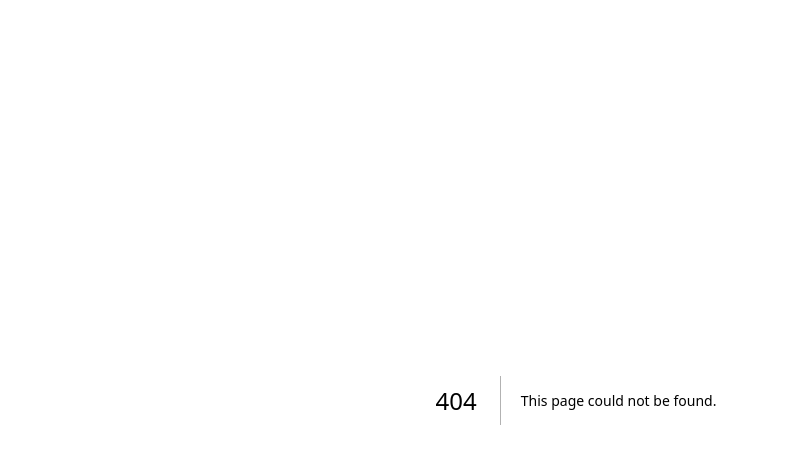
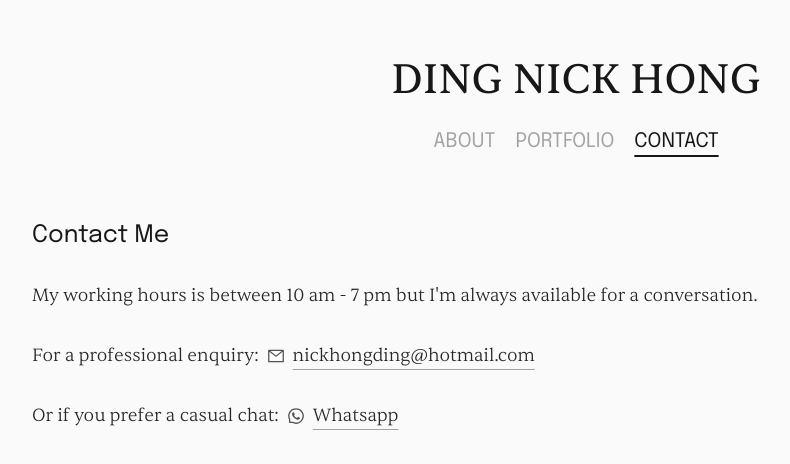
Before and after one commit to Dingnh/portfolio, a Next.js app: page /contact-me in a window 1280 px wide. Before the commit this address had no page. Shown: the top 464 px of the page, without its empty margins (64-854 px from the left). Built offline with nearby package versions, Linux system fonts and the light colour scheme.

Commit message:
feat: contact me page

```diff
--- /dev/null
+++ b/app/contact-me/page.tsx
@@ -0,0 +1,64 @@
+import Layout from "@/components/Layout";
+//  hover:decoration-neutral-900
+import {
+  AiOutlineGithub,
+  AiOutlineInstagram,
+  AiOutlineLinkedin,
+  AiOutlineMail,
+  AiOutlineWhatsApp,
+} from "react-icons/ai";
+
+const socials = [
+  {
+    Icon: AiOutlineInstagram,
+    label: "Instagram",
+    url: "https://www.instagram.com/dingnick/",
+  },
+  {
+    Icon: AiOutlineGithub,
+    label: "Github",
+    url: "https://github.com/Dingnh",
+  },
+  {
+    Icon: AiOutlineLinkedin,
+    label: "LinkedIn",
+    url: "https://www.linkedin.com/in/18039503/",
+  },
+];
+
+export default function ContactMe() {
+  return (
+    <Layout className="flex flex-col lg:flex-row gap-4 sm:gap-8 lg:gap-12 xl:gap-20 w-full">
+      <div className="flex flex-col w-full gap-3 xl:gap-6 py-5 lg:py-0">
+        <h2 className="font-epilogue text-xl sm:text-2xl">Contact Me</h2>
+        <div className="flex flex-col gap-5 leading-8 sm:leading-10 font-sentient font-light text-neutral-800 sm:text-lg">
+          <p>
+            My working hours is between 10 am - 7 pm but I'm always available
+            for a conversation.
+          </p>
+          <p className="flex flex-wrap gap-2">
+            For a professional enquiry:{" "}
+            <a
+              href="mailto:nickhongding@hotmail.com"
+              className="group sm:text-lg flex items-center underline underline-offset-8 decoration-neutral-400 hover:decoration-neutral-900"
+            >
+              <AiOutlineMail className="text-neutral-600 group-hover:text-neutral-900 mr-2" />
+              nickhongding@hotmail.com
+            </a>
+          </p>
+          <p className="flex flex-wrap gap-2">
+            Or if you prefer a casual chat:{" "}
+            <a
+              target="_blank"
+              href="https://wa.link/z5cvep"
+              className="group sm:text-lg flex items-center underline underline-offset-8 decoration-neutral-400 hover:decoration-neutral-900"
+            >
+              <AiOutlineWhatsApp className="text-neutral-600 group-hover:text-neutral-900 mr-2" />
+              Whatsapp
+            </a>
+          </p>
+        </div>
+      </div>
+    </Layout>
+  );
+}
--- a/app/page.tsx
+++ b/app/page.tsx
@@ -1,5 +1,4 @@
 import Layout from "@/components/Layout";
-import cn from "classnames";
 //  hover:decoration-neutral-900
 import Link from "next/link";
 import {
@@ -35,7 +34,7 @@ export default function About() {
         className="w-auto lg:w-1/2 object-contain object-top"
       />
       <div className="flex flex-col w-full gap-3 xl:gap-6 py-5 lg:py-0">
-        <h2 className="font-epilogue text-xl sm:text-2xl">ABOUT</h2>
+        <h2 className="font-epilogue text-xl sm:text-2xl">About</h2>
         <div className="flex flex-col gap-5 leading-8 sm:leading-10 font-sentient font-light text-neutral-800 sm:text-lg">
           <p>
             My name is Ding Nick Hong, and for the most part I work in Web
@@ -65,14 +64,12 @@ export default function About() {
         <div className="font-sentient font-light sm:text-lg pt-7">
           You can get in touch with me{" "}
           <Link
-            // href="/contact-me"
-            href="#"
-            className={cn(
-              "underline underline-offset-8 decoration-neutral-200 text-neutral-400"
-            )}
-            //  hover:decoration-neutral-900
+            href="/contact-me"
+            className={
+              "underline underline-offset-8 decoration-neutral-400 hover:decoration-neutral-900 text-neutral-600 hover:text-neutral-900"
+            }
           >
-            here (WIP)
+            here
           </Link>
         </div>
       </div>
--- /dev/null
+++ b/app/portfolio/page.tsx
@@ -0,0 +1,43 @@
+import Layout from "@/components/Layout";
+//  hover:decoration-neutral-900
+import {
+  AiOutlineGithub,
+  AiOutlineInstagram,
+  AiOutlineLinkedin,
+} from "react-icons/ai";
+
+const socials = [
+  {
+    Icon: AiOutlineInstagram,
+    label: "Instagram",
+    url: "https://www.instagram.com/dingnick/",
+  },
+  {
+    Icon: AiOutlineGithub,
+    label: "Github",
+    url: "https://github.com/Dingnh",
+  },
+  {
+    Icon: AiOutlineLinkedin,
+    label: "LinkedIn",
+    url: "https://www.linkedin.com/in/18039503/",
+  },
+];
+
+export default function Portfolio() {
+  return (
+    <Layout className="flex flex-col lg:flex-row gap-4 sm:gap-8 lg:gap-12 xl:gap-20 w-full">
+      <div className="flex flex-col w-full gap-3 xl:gap-6 py-5 lg:py-0">
+        <h2 className="font-epilogue text-xl sm:text-2xl">Portfolio</h2>
+        <div className="flex flex-col gap-5 leading-8 sm:leading-10 font-sentient font-light text-neutral-800 sm:text-lg">
+          <p>
+            My current profession focuses primarily on Web Development.
+            <br />
+            However, I've also had extensive experiences in other fields of
+            development.
+          </p>
+        </div>
+      </div>
+    </Layout>
+  );
+}
--- a/components/Navbar.tsx
+++ b/components/Navbar.tsx
@@ -6,8 +6,8 @@ import { usePathname } from "next/navigation";
 import Container from "./Container";
 const links = [
   { label: "about", url: "/", wip: false },
-  { label: "portfolio", url: "/portfolio", wip: true },
-  { label: "contact", url: "/contact-me", wip: true },
+  { label: "portfolio", url: "/portfolio", wip: false },
+  { label: "contact", url: "/contact-me", wip: false },
 ];
 const Navbar = () => {
   const pathname = usePathname();
@@ -20,17 +20,16 @@ const Navbar = () => {
         </h1>
         <div className="font-epilogue flex gap-5">
           {links.map((link, id) => {
-            const isActive = pathname.startsWith(link.url);
+            const isActive = pathname === link.url;
             return (
               <Link
-                href={!link.wip ? link.url : "#"}
+                href={link.url}
                 className={classNames(
                   "uppercase text-lg sm:text-xl flex items-center underline-offset-8",
                   {
                     ["text-neutral-400 hover:text-neutral-900 hover:underline"]:
-                      !link.wip && !isActive,
-                    ["text-neutral-900 underline"]: !link.wip && isActive,
-                    ["wip text-neutral-400 cursor-not-allowed"]: link.wip,
+                      !isActive,
+                    ["text-neutral-900 underline"]: isActive,
                   }
                 )}
                 key={id}
```
